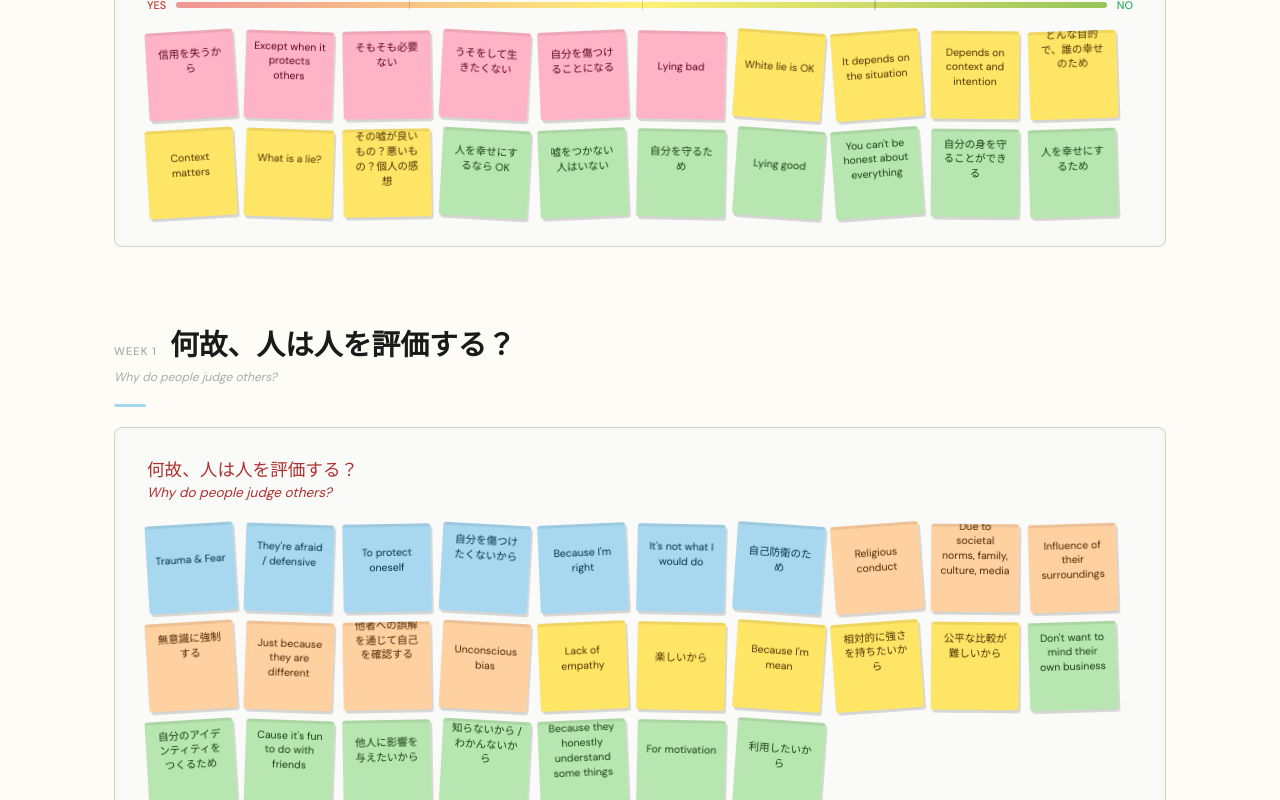
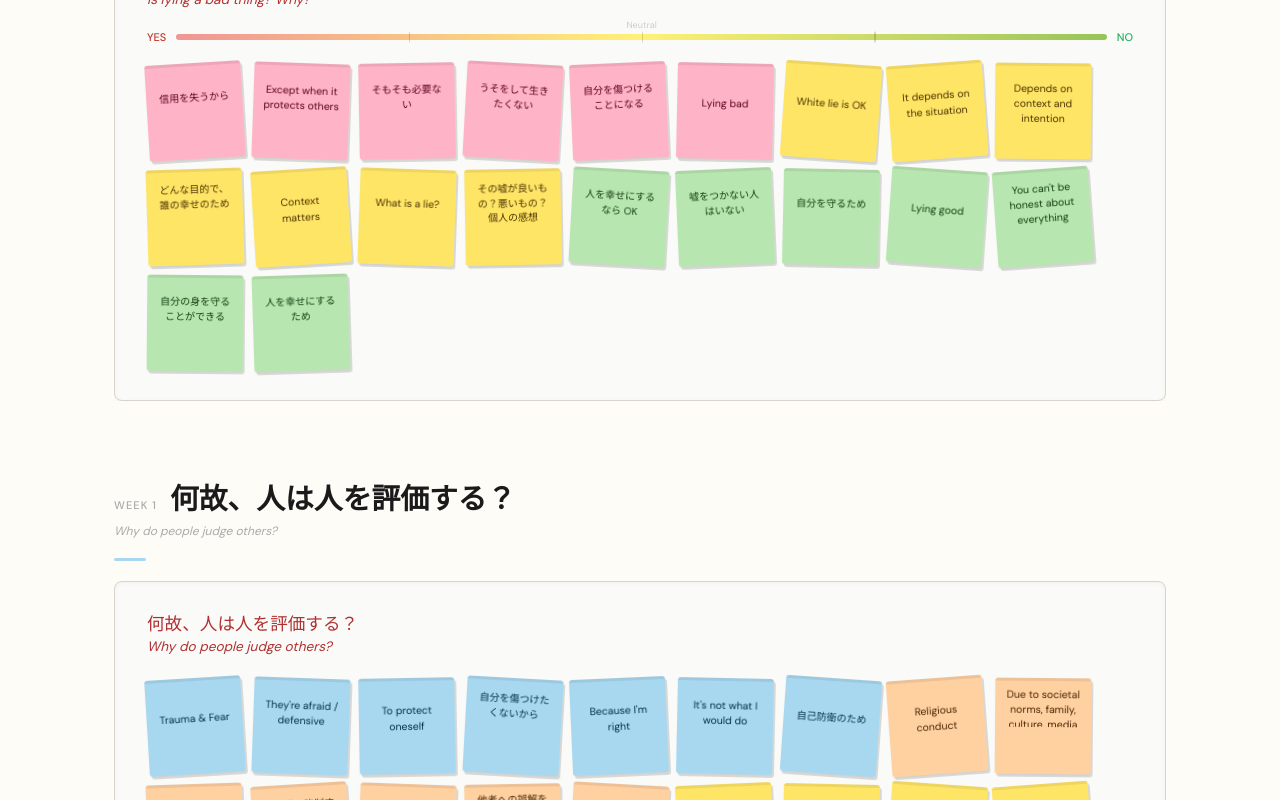
Before and after one commit to masa-hare/the-board-knows, a Next.js app: page / in a window 1280 px wide. Shown: the part 1800-2600 px from the top of the page. Built offline with nearby package versions, Linux system fonts and the light colour scheme; a web font is replaced by a local one.

Commit message:
fix note overflow: 96x96px, line-clamp on note-main

```diff
--- a/app/globals.css
+++ b/app/globals.css
@@ -210,11 +210,18 @@ main { max-width: 1100px; margin: 0 auto; padding: 4rem 1.5rem 5rem; }
 ══════════════════════════════════════ */
 .note {
   display: inline-flex; flex-direction: column; align-items: center; justify-content: center;
-  width: 88px; height: 88px; padding: 8px; border-radius: 3px;
-  font-size: 10.5px; line-height: 1.4; text-align: center;
+  width: 96px; height: 96px; padding: 9px; border-radius: 3px;
+  font-size: 10px; line-height: 1.45; text-align: center;
   box-shadow: 2px 3px 0 rgba(0,0,0,.13), 0 1px 2px rgba(0,0,0,.05);
   cursor: default; word-break: break-word; overflow: hidden; position: relative;
   transition: opacity 0.14s ease, transform .18s ease, box-shadow .18s;
+}
+.note-main {
+  display: -webkit-box;
+  -webkit-box-orient: vertical;
+  -webkit-line-clamp: 5;
+  overflow: hidden;
+  width: 100%;
 }
 .note::after {
   content: ''; position: absolute; top: 0; left: 0; right: 0;
@@ -244,7 +251,8 @@ main { max-width: 1100px; margin: 0 auto; padding: 4rem 1.5rem 5rem; }
 /* 問い状態 */
 .note-is-question .note-main {
   font-style: italic;
-  font-size: 10.5px;
+  font-size: 9px;
+  -webkit-line-clamp: 6;
 }
 
 .en { font-size: 10.5px; }
```
